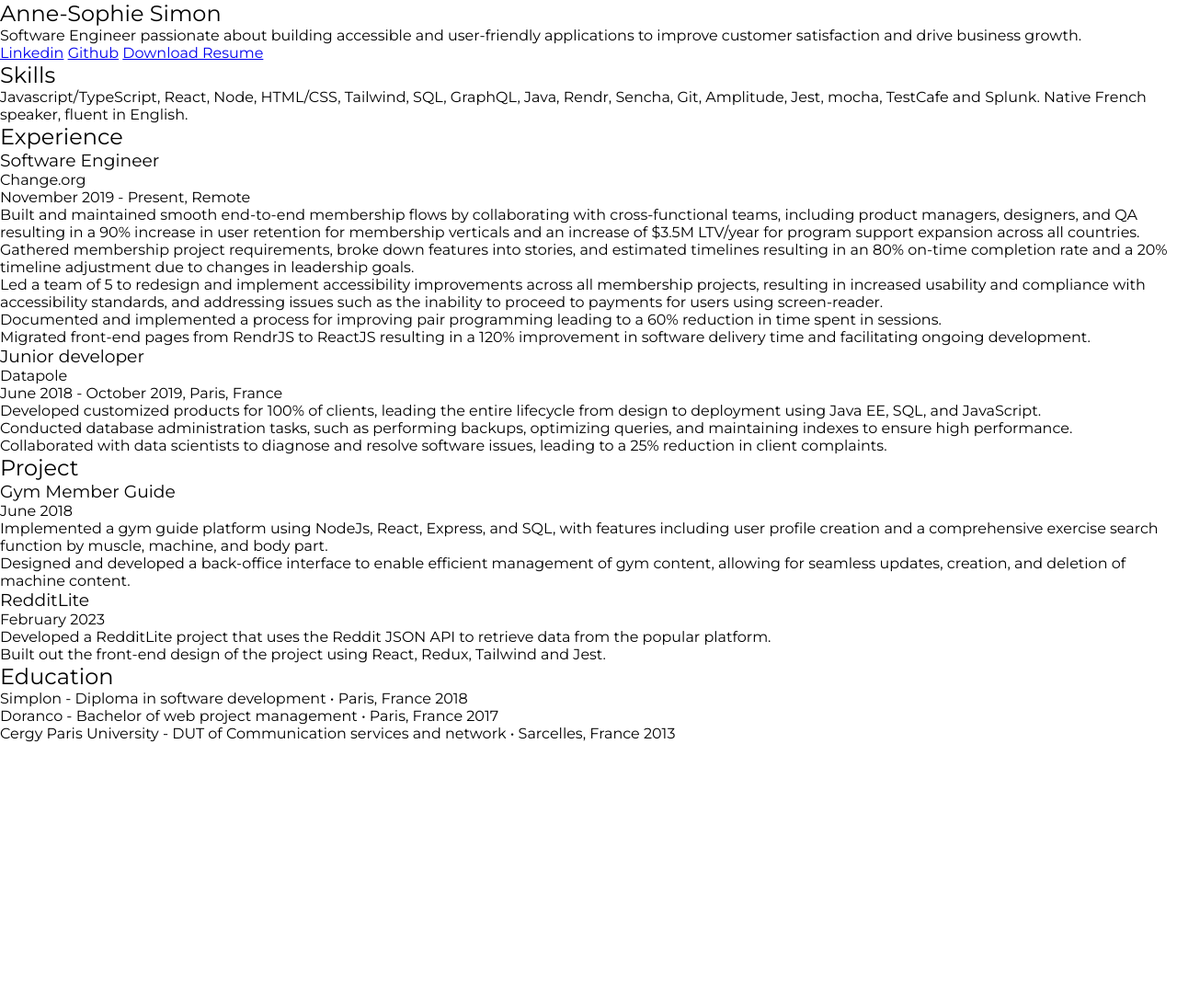
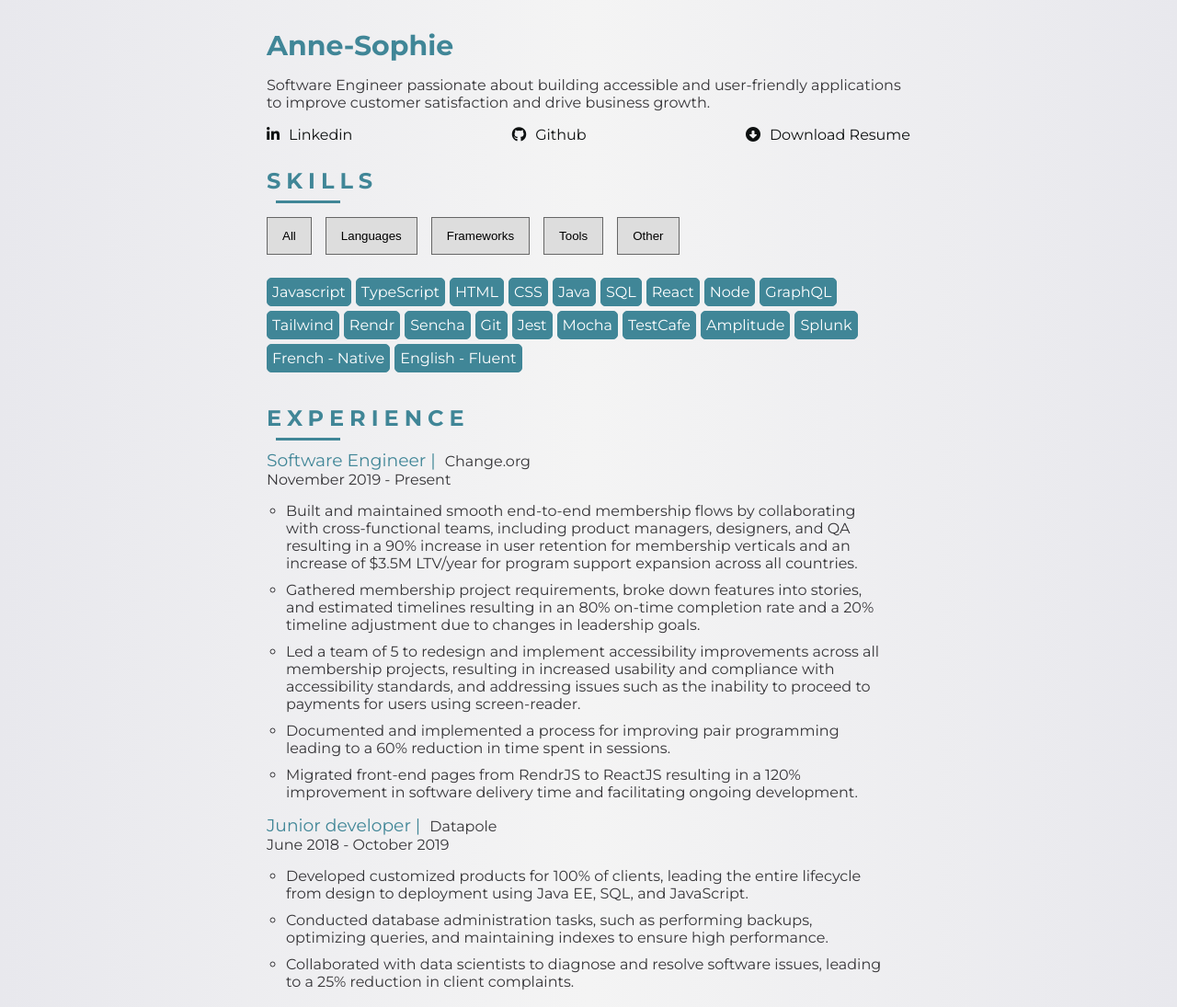
Before and after one commit to annesophiesimon/digital_resume, a plain HTML site: page index.html in a window 1280 px wide. Shown: the top 1095 px of the page at 92% size. Before the commit the page ends 807 px from the top, so only its background shows below. Drawn offline with nearby package versions, Linux system fonts and the light colour scheme.

Commit message:
style: add style to the page

```diff
--- a/index.html
+++ b/index.html
@@ -7,44 +7,64 @@
         <meta name="description" content="">
         <meta name="viewport" content="width=device-width, initial-scale=1">
         <link rel="stylesheet" href="./styles/style.css">
-        <link rel="stylesheet" href="https://fonts.googleapis.com/css?family=Montserrat">
-        <link href="https://fonts.googleapis.com/css2?family=Material+Symbols+Outlined" rel="stylesheet" />
+        <link href="https://fonts.googleapis.com/css2?family=Montserrat:ital,wght@0,300;0,400;0,700;1,300;1,400;1,700&display=swap" rel="stylesheet">
+        <link rel="stylesheet" href="https://cdnjs.cloudflare.com/ajax/libs/font-awesome/6.3.0/css/all.min.css" integrity="sha512-SzlrxWUlpfuzQ+pcUCosxcglQRNAq/DZjVsC0lE40xsADsfeQoEypE+enwcOiGjk/bSuGGKHEyjSoQ1zVisanQ==" crossorigin="anonymous" referrerpolicy="no-referrer" />
+        <script type="module">
+            import { displaySkills } from './script.js';
+            displaySkills();
+          </script>
     </head>
+
     <body>
         <div id="main">
 
             <section>
                 <div>
-                    <h1 id="user-name">Anne-Sophie Simon</h1>
+                    <h1 id="user-name">Anne-Sophie</h1>
                     <p id="bio">Software Engineer passionate about building accessible and user-friendly applications to improve customer satisfaction and drive business growth.</p>
                 </div>
             </section>
 
             <section>
-
                 <div id="socials-list">
-                    <a href="https://www.linkedin.com/in/ansimon1/" target="_blank">Linkedin</a>
-                    <a href="https://github.com/annesophiesimon" target="_blank">Github</a>
-                    <a href="./assets/resume.pdf" target="_blank">Download Resume</a>
+                    <a href="https://www.linkedin.com/in/ansimon1/" target="_blank"><i class="fa-brands fa-linkedin-in"></i>Linkedin</a>
+                    <a href="https://github.com/annesophiesimon" target="_blank"><i class="fa-brands fa-github"></i>Github</a>
+                    <a href="./assets/resume.pdf" target="_blank"><i class="fa-solid fa-circle-down"></i>Download Resume</a>
                 </div>
             </section>
 
             <section>
-                <div id="skills">
-                    <h2>Skills</h2>
-                    <p>Javascript/TypeScript, React, Node, HTML/CSS, Tailwind, SQL, GraphQL, Java, Rendr, Sencha, Git, Amplitude, Jest, mocha, TestCafe and Splunk.
-                        Native French speaker, fluent in English.
-                    </p>
+                <div>
+                    <div class="category">
+                        <h2>SKILLS</h2>
+                    </div>
+                    <div>
+                        <div class="btn-skills">
+                            <button class="btn" id="btn-all">All</button>
+                            <button class="btn" id="btn-language">Languages</button>
+                            <button class="btn" id="btn-framework">Frameworks</button>
+                            <button class="btn" id="btn-tools">Tools</button>
+                            <button class="btn" id="btn-other">Other</button>
+                        </div>
+                        <ul id="skills">
+
+                        </ul>
+
+                    </div>
                 </div>
             </section>
 
             <section>
                 <div id="experience">
-                    <h2>Experience</h2>
+                    <div class="category">
+                        <h2>EXPERIENCE</h2>
+                    </div>
                     <div class="container-experience">
-                        <h3>Software Engineer</h3>
-                        <p>Change.org</p>
-                        <p>November 2019 - Present, Remote</p>
+                        <div class="title-box">
+                            <h3>Software Engineer |</h3>
+                            <p>Change.org</p>
+                        </div>
+                        <p>November 2019 - Present</p>
                         <ul>
                             <li>
                                 Built and maintained smooth end-to-end membership flows by collaborating with cross-functional teams, including product managers, designers, and QA resulting in a 90% increase in user retention for membership verticals and an increase of $3.5M LTV/year for program support expansion across all countries.
@@ -64,9 +84,11 @@
                         </ul>
                     </div>
                     <div class="container-experience">
-                        <h3>Junior developer</h3>
-                        <p>Datapole</p>
-                        <p>June 2018 - October 2019, Paris, France</p>
+                        <div class="title-box">
+                            <h3>Junior developer |</h3>
+                            <p>Datapole</p>
+                        </div>
+                        <p>June 2018 - October 2019</p>
                         <ul>
                             <li>
                                 Developed customized products for 100% of clients, leading the entire lifecycle from design to deployment using Java EE, SQL, and JavaScript.</li>
@@ -81,10 +103,14 @@
 
             <section>
                 <div id="project">
-                    <h2>Project</h2>
+                    <div class="category">
+                        <h2>PROJECT</h2>
+                    </div>
                     <div class="container-project">
-                        <h3>Gym Member Guide</h3>
-                        <p>June 2018</p>
+                        <div class="title-box">
+                            <h3>Gym Member Guide |</h3>
+                            <p>June 2018</p>
+                        </div>
                         <ul>
                             <li>
                                 Implemented a gym guide platform using NodeJs, React, Express, and SQL, with features including user profile creation and a comprehensive exercise search function by muscle, machine, and body part.
@@ -95,8 +121,10 @@
                         </ul>
                     </div>
                     <div class="container-project">
-                        <h3>RedditLite</h3>
-                        <p>February 2023</p>
+                        <div class="title-box">
+                            <h3>RedditLite |</h3>
+                            <p>February 2023</p>
+                        </div>
                         <ul>
                             <li>
                                 Developed a RedditLite project that uses the Reddit JSON API to retrieve data from the popular platform.</li>
@@ -109,21 +137,22 @@
 
             <section>
                 <div id="education">
-                    <h2>Education</h2>
+                    <div class="category">
+                        <h2>EDUCATION</h2>
+                    </div>
                     <ul>
                         <li>
-                            Simplon - Diploma in software development • Paris, France 2018
+                            Simplon - Diploma in software development • 2018
                         </li>
                         <li>
-                            Doranco - Bachelor of web project management • Paris, France 2017
+                            Doranco - Bachelor of web project management • 2017
                         </li>
                         <li>
-                            Cergy Paris University - DUT of Communication services and network • Sarcelles, France 2013
+                            Cergy Paris University - DUT of Communication services and network • 2013
                         </li>
                     </ul>
                 </div>
             </section>
         </div>
-
     </body>
 </html>
--- /dev/null
+++ b/script.js
@@ -0,0 +1,128 @@
+export function displaySkills () {
+    const skillsData =   [
+        {
+            "name": "Javascript",
+            "type": "language"
+        },
+        {
+            "name": "TypeScript",
+            "type": "language"
+        },
+        {
+            "name": "HTML",
+            "type": "language"
+        },
+        {
+            "name": "CSS",
+            "type": "language"
+        },
+        {
+            "name": "Java",
+            "type": "language"
+        },
+        {
+            "name": "SQL",
+            "type": "language"
+        },
+        {
+            "name": "React",
+            "type": "framework"
+        },
+        {
+            "name": "Node",
+            "type": "framework"
+        },
+        {
+            "name": "GraphQL",
+            "type": "framework"
+        },
+        {
+            "name": "Tailwind",
+            "type": "framework"
+        },
+        {
+            "name": "Rendr",
+            "type": "framework"
+        },
+        {
+            "name": "Sencha",
+            "type": "framework"
+        },
+        {
+            "name": "Git",
+            "type": "tools"
+        },
+        {
+            "name": "Jest",
+            "type": "tools"
+        },
+        {
+            "name": "Mocha",
+            "type": "tools"
+        },
+        {
+            "name": "TestCafe",
+            "type": "tools"
+        },
+        {
+            "name": "Amplitude",
+            "type": "tools"
+        },
+        {
+            "name": "Splunk",
+            "type": "tools"
+        },
+        {
+            "name": "French - Native",
+            "type": "other"
+        },
+        {
+            "name": "English - Fluent",
+            "type": "other"
+        },
+];
+    const ulSkills = document.getElementById("skills");
+    const displaySkills = (skillsData) => skillsData.map((skill) => {
+        let listSkills = document.createElement("li");
+        listSkills.innerHTML = skill.name;
+        ulSkills.appendChild(listSkills);
+    });
+
+
+    const btnAll = document.getElementById("btn-all");
+    const btnLanguage = document.getElementById("btn-language");
+    const btnFramework = document.getElementById("btn-framework");
+    const btnTools = document.getElementById("btn-tools");
+    const btnOther = document.getElementById("btn-other");
+
+     btnAll.addEventListener('click', () => {
+        ulSkills.innerHTML = "";
+        displaySkills(skillsData);
+    });
+
+    btnLanguage.addEventListener('click', () => {
+        const val = skillsData.filter((skill) => skill.type === "language");
+        ulSkills.innerHTML = "";
+        displaySkills(val);
+    });
+
+    btnFramework.addEventListener('click', () => {
+        const val = skillsData.filter((skill) => skill.type === "framework");
+        ulSkills.innerHTML = "";
+        displaySkills(val);
+    });
+
+    btnTools.addEventListener('click', () => {
+        const val = skillsData.filter((skill) => skill.type === "tools");
+        ulSkills.innerHTML = "";
+        displaySkills(val);
+    });
+
+    btnOther.addEventListener('click', () => {
+        const val = skillsData.filter((skill) => skill.type === "other");
+        ulSkills.innerHTML = "";
+        displaySkills(val);
+    });
+
+    displaySkills(skillsData);
+};
--- a/styles/style.css
+++ b/styles/style.css
@@ -1,7 +1,10 @@
 html {
     box-sizing: border-box;
     font-family: 'Montserrat', sans-serif;
+    color: #363538;
     font-size: 16px;
+    background: rgb(232,232,237);
+    background: linear-gradient(90deg, rgba(232,232,237,1) 0%, rgba(244,244,244,1) 50%, rgba(232,232,237,1) 100%);
   }
 
   *, *:before, *:after {
@@ -18,7 +21,128 @@ html {
     list-style: none;
   }
 
+  a {
+    text-decoration: none;
+    color: #0E1111
+  }
+  i {
+    margin-right: 10px;
+
+  }
+
+  i:hover,a:hover{
+    color: #408697;
+  }
+
   img {
     max-width: 100%;
     height: auto;
   }
+
+body {
+    max-width: 700px;
+    margin: 0 auto;
+}
+section{
+    margin: 16px 0;
+}
+h1 {
+    color: #408697;
+    font-size: 30px;
+    font-weight: 900;
+    padding: 15px 0;
+}
+h2{
+    font-weight: 600;
+    font-size: 1.5em;
+    padding: 10px 0;
+    letter-spacing: 6px;
+    color: #408697;
+}
+
+.category {
+    position: relative;
+    margin-bottom: 10px;
+}
+
+.category:before {
+    content: "";
+    position: absolute;
+    left: 10px;
+    bottom: 0;
+    height: 5px;
+    width: 10%;
+    border-bottom: 3px solid #408697;
+  }
+
+h3{
+    font-weight: 400;
+    color: #408697;
+}
+ul {
+    padding: 5px;
+    margin: 0 16px;
+    list-style-type: circle;
+}
+
+li {
+    margin: 10px 0;
+}
+
+#skills {
+margin: 25px 0;
+padding: 0;
+list-style: none;
+display: flex;
+flex-wrap: wrap;
+gap: 5px;
+}
+
+.btn-skills{
+  margin-top: 15px;
+  display: flex;
+  gap: 15px;
+}
+
+.btn {
+  text-decoration: none;
+  padding: 12px 16px;
+  background-color: #ddd;
+  cursor: pointer;
+  border: 1px solid #666;
+  transition-duration: 0.4s;
+}
+
+.btn:hover {
+  background-color: #666;
+  color: white;
+  border: none;
+}
+
+.btn:focus {
+  background-color: #666;
+  color: white;
+}
+
+
+#skills>li {
+    padding: 5px;
+    margin: 0;
+    border: 1px solid #408697;
+    background-color: #408697;
+    color: white;
+    border-radius: 5px;
+}
+#socials-list {
+    display: flex;
+    justify-content: space-between;
+}
+
+.title-box {
+    display: flex;
+    align-items: baseline;
+}
+
+.title-box>h3 {
+    margin-right: 10px;
+}
```
